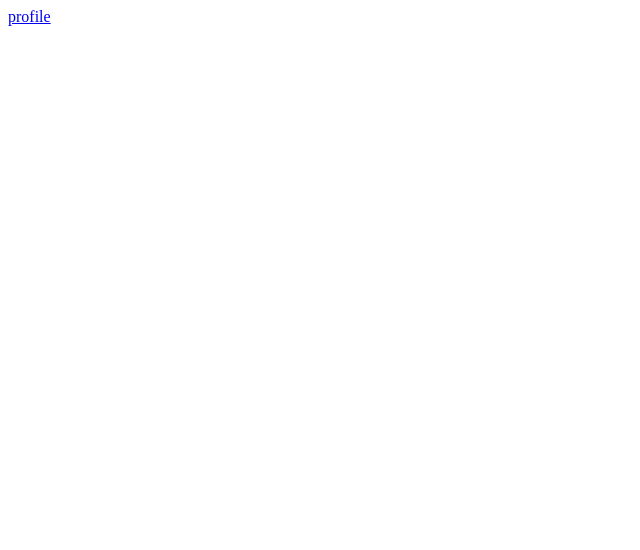
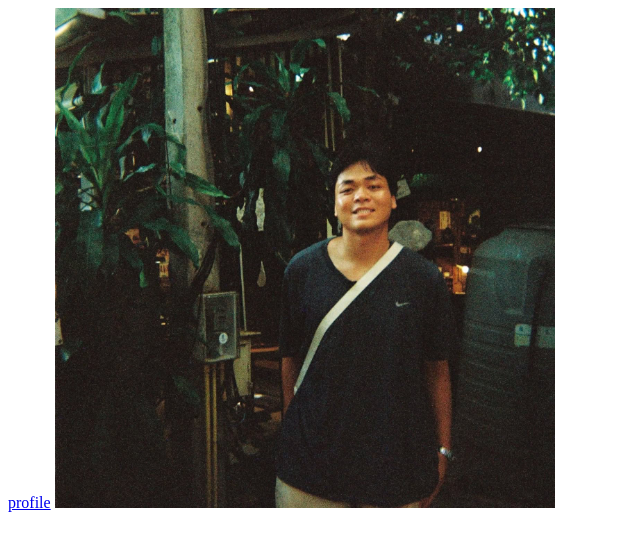
Before and after one commit to Thinnapop/Lab3DevOpsVer3final, a plain HTML site: page index.html in a window 1280 px wide. Shown: the whole page, without its empty margins (0-640 px from the left). Drawn offline with Linux system fonts and the light colour scheme.

Commit message:
add friend image

```diff
--- a/index.html
+++ b/index.html
@@ -9,6 +9,7 @@
 
 <body>
     <a href="profile.html">profile</a>
+    <img src="OatPic.jpg" width="500">
 </body>
 
 </html>
```
Also changed, not shown: OatPic.jpg (added).
